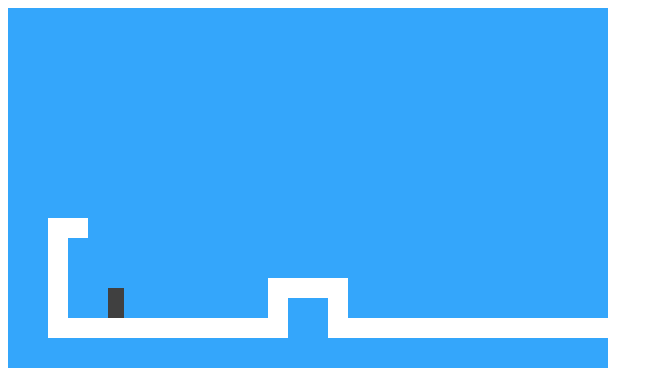
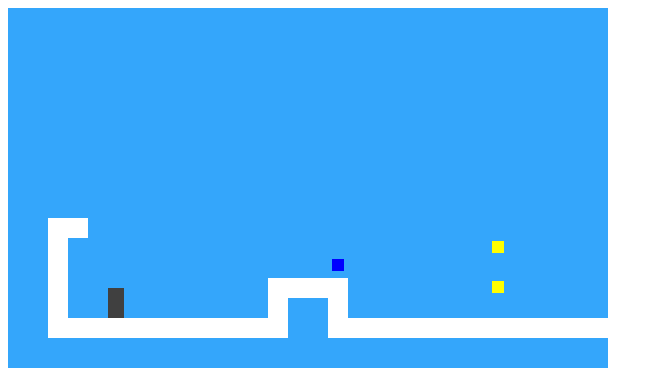
Before and after one commit to Huhmble/JavascriptPlatformer, a plain HTML site: page index.html in a window 1280 px wide. Shown: the top 368 px of the page, 0-663 px from the left. Drawn offline with Linux system fonts and the light colour scheme.

Commit message:
Add files via upload

```diff
--- a/code/game.js
+++ b/code/game.js
@@ -1,3 +1,8 @@
+var actorChars = {
+	'@': Player,
+	'o': Coin,
+	's': Speed
+};
 function Level(plan) {
   // Use the length of a single row to set the width of the level
   this.width = plan[0].length;
@@ -7,6 +12,7 @@ function Level(plan) {
 
   // Store the individual tiles in our own, separate array
   this.grid = [];
+  this.actors = [];
 
   // Loop through each row in the plan, creating an array in our grid
   for (var y = 0; y < this.height; y++) {
@@ -19,9 +25,9 @@ function Level(plan) {
 
       var ch = line[x], fieldType = null;
       // Use if and else to handle the three cases
-      if (ch==='@')
-        // Create a new player at that grid position.
-        this.player = new Player(new Vector(x, y));
+      var Actor = actorChars[ch];
+	  if (Actor)
+		  this.actors.push(new Actor(new Vector(x,y), ch));
       else if (ch == "x")
         fieldType = "wall";
       // Because there is a third case (space ' '), use an "else if" instead of "else"
@@ -34,7 +40,25 @@ function Level(plan) {
     // Push the entire row onto the array of rows.
     this.grid.push(gridLine);
   }
+  this.player = this.actors.filter(function(actor) {
+	  return actor.type == "player";
+  })[0];
 }
+// Coin constructor
+function Coin(pos) {
+	this.basePos = this.pos = pos.plus(new Vector(0.2, 0.1));
+	this.size = new Vector(0.6, 0.6);
+	this.wobble = Math.random() * Math.PI * 2;
+}
+Coin.prototype.type = 'coin';
+
+// Speed boost constructor
+function Speed(pos) {
+	this.basePos = this.pos = pos.plus(new Vector(0.2, 0.1));
+	this.size = new Vector(0.6, 0.6);
+	this.wobble = Math.random() * Math.PI * 2;
+}
+Speed.prototype.type = 'speed';
 
 function Vector(x, y) {
   this.x = x; this.y = y;
@@ -103,24 +127,26 @@ DOMDisplay.prototype.drawBackground = function() {
 };
 
 // Draw the player agent
-DOMDisplay.prototype.drawPlayer = function() {
+DOMDisplay.prototype.drawActors = function() {
   // Create a new container div for actor dom elements
   var wrap = elt("div");
 
-  var actor = this.level.player;
+  this.level.actors.forEach(function(actor) {
+
 	var rect = wrap.appendChild(elt("div",
                                     "actor " + actor.type));
 	rect.style.width = actor.size.x * scale + "px";
 	rect.style.height = actor.size.y * scale + "px";
 	rect.style.left = actor.pos.x * scale + "px";
 	rect.style.top = actor.pos.y * scale + "px";
+  });
   return wrap;
 };
 
 DOMDisplay.prototype.drawFrame = function() {
   if (this.actorLayer)
     this.wrap.removeChild(this.actorLayer);
-  this.actorLayer = this.wrap.appendChild(this.drawPlayer());
+  this.actorLayer = this.wrap.appendChild(this.drawActors());
   this.scrollPlayerIntoView();
 };
 
@@ -170,17 +196,42 @@ Level.prototype.obstacleAt = function(pos, size) {
 	}
 };
 
+Level.prototype.actorAt = function(actor) {
+	for (var i = 0; i < this.actors.length; i++) {
+		var other = this.actors[i];
+		if (other != actor && actor.pos.x + actor.size.x > other.pos.x && actor.pos.x < other.pos.x + other.size.x && actor.pos.y + actor.size.y > other.pos.y && actor.pos.y < other.pos.y + other.size.y)
+			return other;
+	}
+};
 // Update simulation each step based on keys & step size
 Level.prototype.animate = function(step, keys) {
 
   // Ensure each is maximum 100 milliseconds
   while (step > 0) {
     var thisStep = Math.min(step, maxStep);
-      this.player.act(thisStep, this, keys);
+	this.actors.forEach(function(actor) {
+		actor.act(thisStep, this, keys);
+	}, this);
     // Do this by looping across the step size, subtracing either the
     // step itself or 100 milliseconds
     step -= thisStep;
   }
+};
+
+// Coin wobble
+var wobbleSpeed = 8;
+var wobbleDist = 0.07;
+Coin.prototype.act = function(step) {
+	this.wobble += step * wobbleSpeed;
+	var wobblePos = Math.sin(this.wobble) * wobbleDist;
+	this.pos = this.basePos.plus(new Vector(0, wobblePos));
+};
+
+// Speed boost wobble
+Speed.prototype.act = function(step) {
+	this.wobble += step * wobbleSpeed;
+	var wobblePos = Math.sin(this.wobble) * wobbleDist;
+	this.pos = this.basePos.plus(new Vector(0, wobblePos));
 };
 
 var maxStep = 0.05;
@@ -227,10 +278,27 @@ Player.prototype.moveY = function(step, level, keys) {
 Player.prototype.act = function(step, level, keys) {
   this.moveX(step, level, keys);
   this.moveY(step, level, keys);
+
+  var otherActor = level.actorAt(this);
+  if(otherActor)
+	  level.playerTouched(otherActor.type, otherActor);
 };
 
+Level.prototype.playerTouched = function(type, actor) {
+	if(type == 'coin') {
+		this.actors = this.actors.filter(function(other) {
+			return other != actor;
+		});
+	};
+	if(type == 'speed') {
+		this.player.speed.x += 10;
+		this.actors = this.actors.filter(function(other) {
+			return other != actor;
+		});
+	};
+};
 
-// Arrow key codes for readibility
+// Arrow key codes for readability
 var arrowCodes = {37: "left", 38: "up", 39: "right", 40: "down"};
 
 // Translate the codes pressed from a key event
--- a/code/game_levels.js
+++ b/code/game_levels.js
@@ -5,17 +5,17 @@ var GAME_LEVELS = [
    "                                                                                ",
    "                                                                                ",
    "                                                                                ",
-   "                                                                  xxx           ",
+   "                                                    s             xxx           ",
    "                                                   xx      xx    xx!xx          ",
    "                                    o o      xx                  x!!!x          ",
    "                                                                 xx!xx          ",
-   "                                   xxxxx                          xvx           ",
+   "                                   xxxxx                          x x           ",
    "                                                                            xx  ",
    "  xx                                      o o                                x  ",
    "  x                     o                                                    x  ",
-   "  x                                      xxxxx                             o x  ",
+   "  x             s                        xxxxx                             o x  ",
    "  x          xxxx       o                                                    x  ",
-   "  x  @       x  x                                                xxxxx       x  ",
+   "  x  @       x  x                                  s             xxxxx       x  ",
    "  xxxxxxxxxxxx  xxxxxxxxxxxxxxx   xxxxxxxxxxxxxxxxxxxx     xxxxxxx   xxxxxxxxx  ",
    "                              x   x                  x     x                    ",
    "                              x!!!x                  x!!!!!x                    ",
--- a/css/game.css
+++ b/css/game.css
@@ -7,7 +7,8 @@
 
 .actor  { position: absolute;  }
 .player { background: rgb(64, 64, 64); }
-
+.coin { background: yellow; }
+.speed { background: blue; }
 .game {
   overflow: hidden;
   max-width: 600px;
```
Lines whose indentation alone changed are shown as unchanged.
